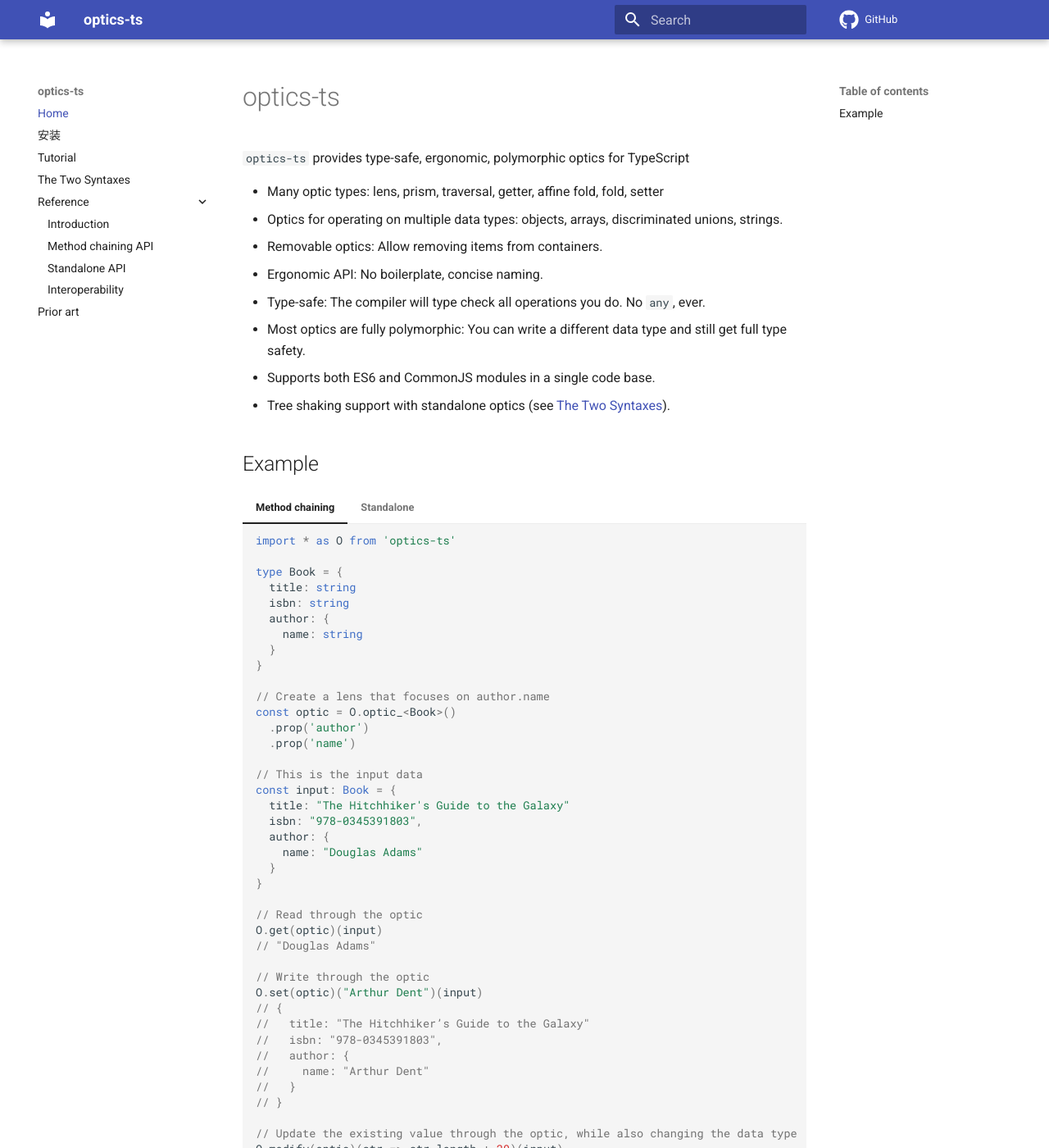
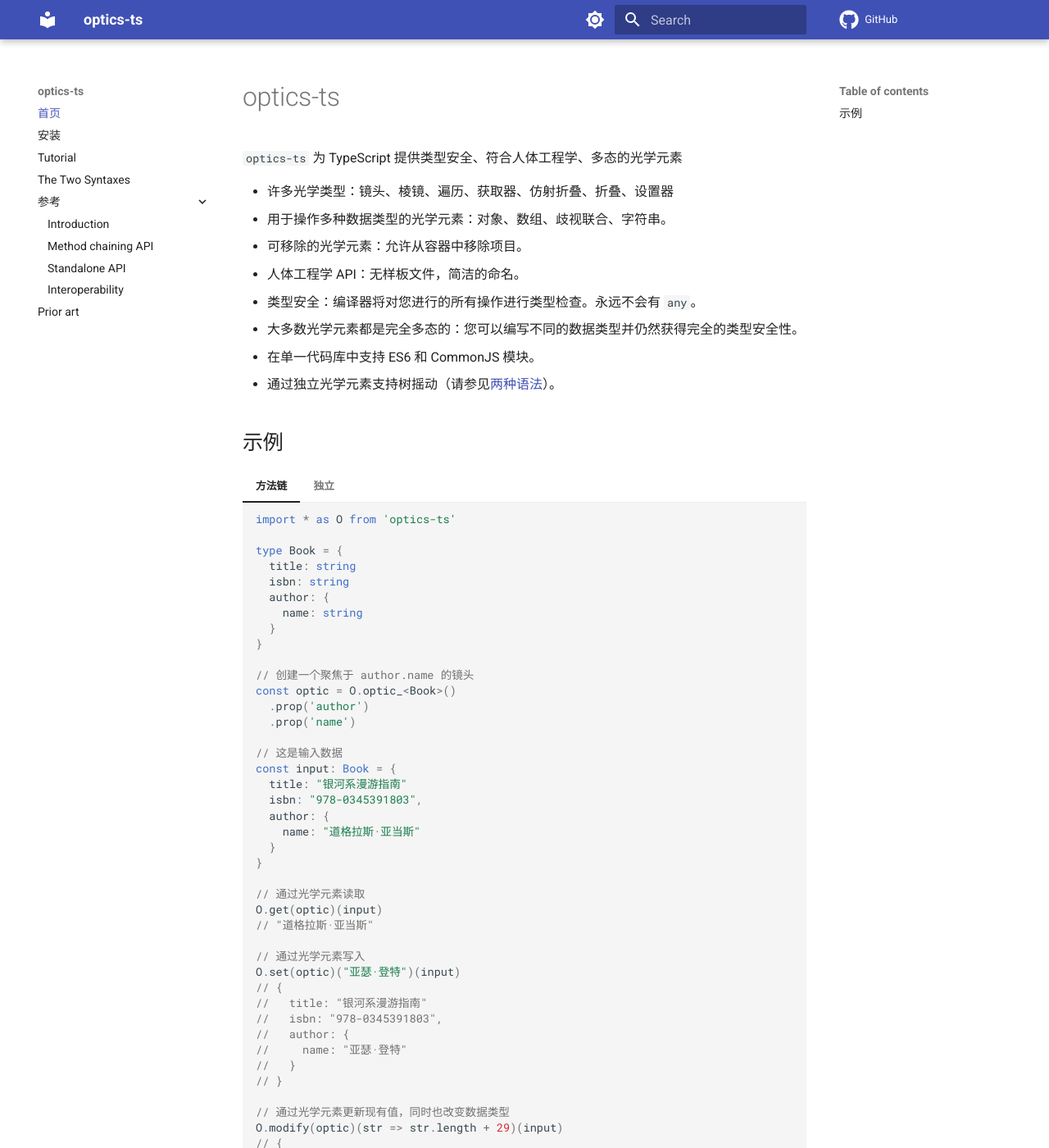
Before and after one commit to akheron/optics-ts, an MkDocs documentation site: the page built from docs/index.md, in a window 1280 px wide and 1400 px high. Shown: the whole window at 82% size. Built offline with MkDocs 1.6.1 and Material for MkDocs 9.7.7, drawn with Linux system fonts in a browser that asks for light colours; comment, search, counter and statistics services are not loaded; some of the changed text lies outside the part shown.

Commit message:
Modify configuration file

````diff
--- a/docs/index.md
+++ b/docs/index.md
@@ -1,22 +1,19 @@
 # optics-ts {#optics-ts}
 
-`optics-ts` provides type-safe, ergonomic, polymorphic optics for TypeScript
+`optics-ts` 为 TypeScript 提供类型安全、符合人体工程学、多态的光学元素
 
-- Many optic types: lens, prism, traversal, getter, affine fold, fold, setter
-- Optics for operating on multiple data types: objects, arrays, discriminated
-  unions, strings.
-- Removable optics: Allow removing items from containers.
-- Ergonomic API: No boilerplate, concise naming.
-- Type-safe: The compiler will type check all operations you do. No `any`, ever.
-- Most optics are fully polymorphic: You can write a different data type and
-  still get full type safety.
-- Supports both ES6 and CommonJS modules in a single code base.
-- Tree shaking support with standalone optics (see
-  [The Two Syntaxes](two-syntaxes.md)).
+- 许多光学类型：镜头、棱镜、遍历、获取器、仿射折叠、折叠、设置器
+- 用于操作多种数据类型的光学元素：对象、数组、歧视联合、字符串。
+- 可移除的光学元素：允许从容器中移除项目。
+- 人体工程学 API：无样板文件，简洁的命名。
+- 类型安全：编译器将对您进行的所有操作进行类型检查。永远不会有 `any`。
+- 大多数光学元素都是完全多态的：您可以编写不同的数据类型并仍然获得完全的类型安全性。
+- 在单一代码库中支持 ES6 和 CommonJS 模块。
+- 通过独立光学元素支持树摇动（请参见[两种语法](two-syntaxes.md)）。
 
-## Example {#example}
+## 示例 {#example}
 
-=== "Method chaining"
+=== "方法链"
 
     ```typescript
     import * as O from 'optics-ts'
@@ -29,38 +26,38 @@
       }
     }
 
-    // Create a lens that focuses on author.name
+    // 创建一个聚焦于 author.name 的镜头
     const optic = O.optic_<Book>()
       .prop('author')
       .prop('name')
 
-    // This is the input data
+    // 这是输入数据
     const input: Book = {
-      title: "The Hitchhiker's Guide to the Galaxy"
+      title: "银河系漫游指南"
       isbn: "978-0345391803",
       author: {
-        name: "Douglas Adams"
+        name: "道格拉斯·亚当斯"
       }
     }
 
-    // Read through the optic
+    // 通过光学元素读取
     O.get(optic)(input)
-    // "Douglas Adams"
+    // "道格拉斯·亚当斯"
 
-    // Write through the optic
-    O.set(optic)("Arthur Dent")(input)
+    // 通过光学元素写入
+    O.set(optic)("亚瑟·登特")(input)
     // {
-    //   title: "The Hitchhiker’s Guide to the Galaxy"
+    //   title: "银河系漫游指南"
     //   isbn: "978-0345391803",
     //   author: {
-    //     name: "Arthur Dent"
+    //     name: "亚瑟·登特"
     //   }
     // }
 
-    // Update the existing value through the optic, while also changing the data type
+    // 通过光学元素更新现有值，同时也改变数据类型
     O.modify(optic)(str => str.length + 29)(input)
     // {
-    //   title: "The Hitchhiker’s Guide to the Galaxy"
+    //   title: "银河系漫游指南"
     //   isbn: "978-0345391803",
     //   author: {
     //     name: 42
@@ -68,41 +65,41 @@
     // }
     ```
 
-=== "Standalone"
+=== "独立"
 
     ```typescript
     import * as O from 'optics-ts/standalone'
 
-    // Create a lens that focuses on author.name
+    // 创建一个聚焦于 author.name 的镜头
     const optic = O.compose('author', 'name')
 
-    // This is the input data
+    // 这是输入数据
     const input = {
-      title: "The Hitchhiker's Guide to the Galaxy"
+      title: "银河系漫游指南"
       isbn: "978-0345391803",
       author: {
-        name: "Douglas Adams"
+        name: "道格拉斯·亚当斯"
       }
     }
 
-    // Read through the optic
+    // 通过光学元素读取
     O.get(optic, input)
-    // "Douglas Adams"
+    // "道格拉斯·亚当斯"
 
-    // Write through the optic
-    O.set(optic, "Arthur Dent", input)
+    // 通过光学元素写入
+    O.set(optic, "亚瑟·登特", input)
     // {
-    //   title: "The Hitchhiker’s Guide to the Galaxy"
+    //   title: "银河系漫游指南"
     //   isbn: "978-0345391803",
     //   author: {
-    //     name: "Arthur Dent"
+    //     name: "亚瑟·登特"
     //   }
     // }
 
-    // Update the existing value through the optic, while also changing the data type
+    // 通过光学元素更新现有值，同时也改变数据类型
     O.modify(optic, (str) => str.length + 29, input)
     // {
-    //   title: "The Hitchhiker’s Guide to the Galaxy"
+    //   title: "银河系漫游指南"
     //   isbn: "978-0345391803",
     //   author: {
     //     name: 42
@@ -110,5 +107,4 @@
     // }
     ```
 
-For more information about the differences between the method chaining and
-standalone syntaxes, see [The Two Syntaxes](two-syntaxes.md).
+有关方法链和独立语法之间的差异的更多信息，请参见[两种语法](two-syntaxes.md)。
--- a/mkdocs.yml
+++ b/mkdocs.yml
@@ -1,7 +1,7 @@
 site_name: optics-ts
 site_url: https://ouweiya.github.io/optics-ts-zh
 repo_url: https://github.com/ouweiya/optics-ts-zh
-edit_uri: edit/main/docs/
+edit_uri: edit/translation/zh/docs/
 theme:
   name: material
   features:
@@ -9,23 +9,37 @@
     - navigation.expand
   icon:
     repo: fontawesome/brands/github
+  palette:
+    - scheme: default
+      primary: indigo
+      accent: indigo
+      toggle:
+        icon: material/brightness-7
+        name: Switch to dark mode
+    - scheme: slate
+      primary: indigo
+      accent: indigo
+      toggle:
+        icon: material/brightness-4
+        name: Switch to light mode
 markdown_extensions:
   - attr_list
   - admonition
   - pymdownx.emoji:
-      emoji_index: !!python/name:materialx.emoji.twemoji
-      emoji_generator: !!python/name:materialx.emoji.to_svg
+      emoji_index: !!python/name:material.extensions.emoji.twemoji
+      emoji_generator: !!python/name:material.extensions.emoji.to_svg
   - pymdownx.highlight
   - pymdownx.superfences
-  - pymdownx.tabbed
+  - pymdownx.tabbed:
+      alternate_style: true
   - toc:
       permalink: '#'
 nav:
-  - Home: 'index.md'
+  - 首页: 'index.md'
   - 'installation.md'
   - 'tutorial.md'
   - 'two-syntaxes.md'
-  - Reference:
+  - 参考:
       - 'reference-intro.md'
       - 'reference-mc.md'
       - 'reference-standalone.md'
````
